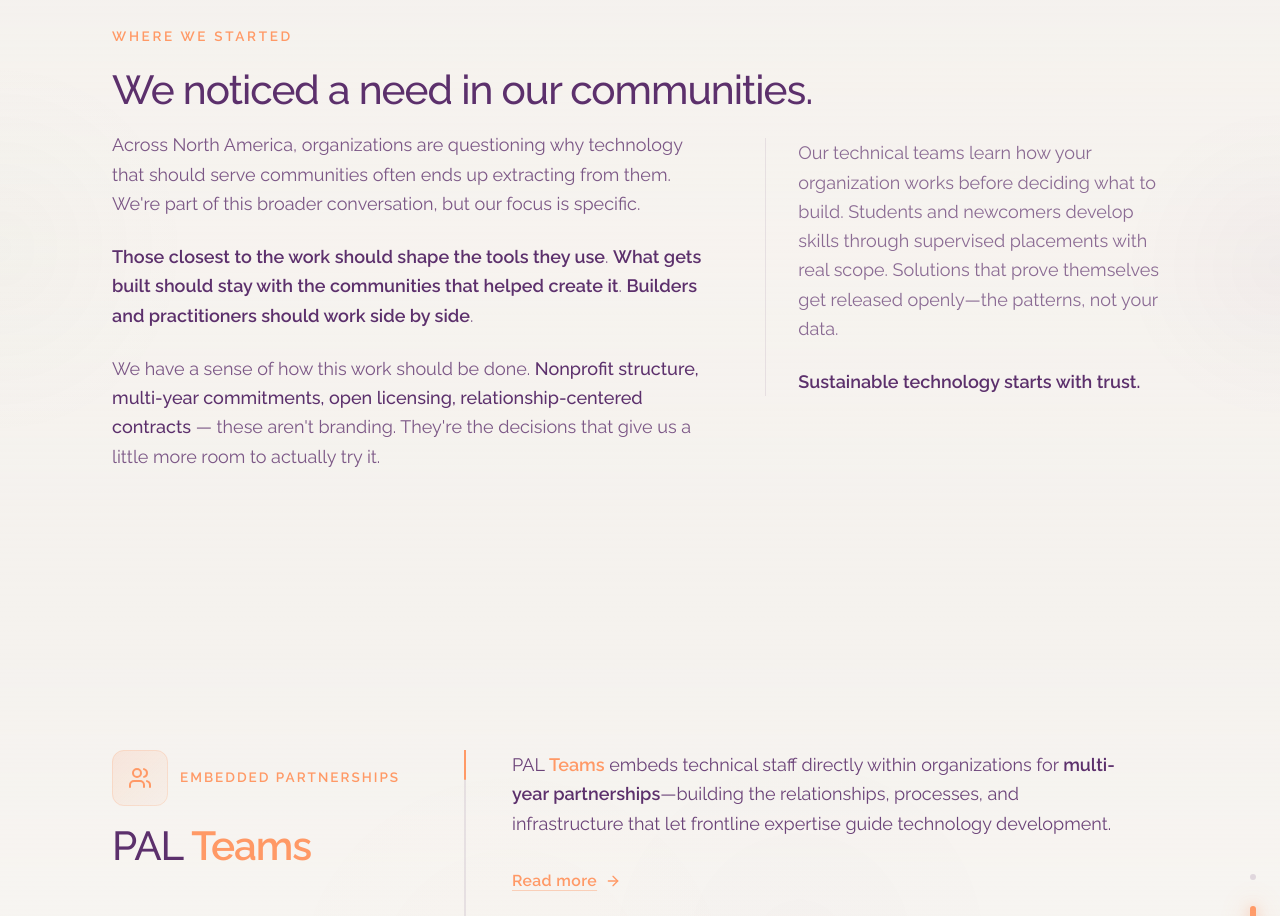
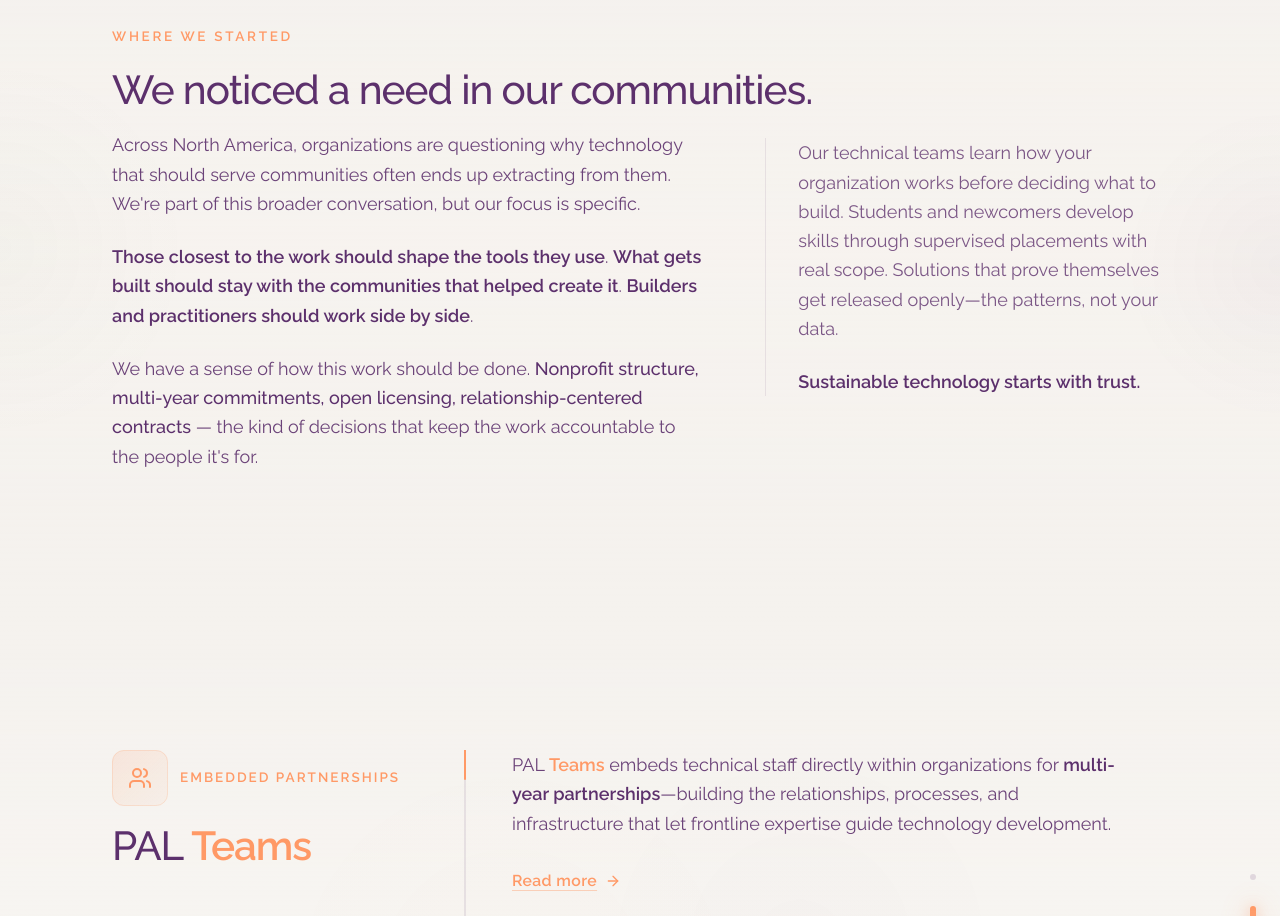
Before and after one commit to slyuber/PALcares2025Redesign, a Next.js app: page / in a window 1280 px wide. Shown: the part 900-1816 px from the top of the page. Built offline with nearby package versions, Linux system fonts and the light colour scheme.

Commit message:
content: Rewrite NeedWeNoticed closing line, improve body text readability
Drop defensive "these aren't branding" / vague "actually try it" — replace
with grounded landing. Bump body text opacity /80→/90, supporting /70→/80
for better contrast without changing visual hierarchy.

```diff
--- a/app/components/NeedWeNoticed.tsx
+++ b/app/components/NeedWeNoticed.tsx
@@ -106,13 +106,13 @@
             className="lg:col-span-7 space-y-6"
             variants={bodyVariants}
           >
-            <p className="text-base md:text-lg text-[#5C306C]/80 leading-relaxed">
+            <p className="text-base md:text-lg text-[#5C306C]/90 leading-relaxed">
               Across North America, organizations are questioning why technology
               that should serve communities often ends up extracting from them.
               We&apos;re part of this broader conversation, but our focus is specific.
             </p>
 
-            <p className="text-base md:text-lg text-[#5C306C]/80 leading-relaxed">
+            <p className="text-base md:text-lg text-[#5C306C]/90 leading-relaxed">
               <strong className="text-[#5C306C] font-semibold">
                 Those closest to the work should shape the tools they use
               </strong>
@@ -127,13 +127,13 @@
               .
             </p>
 
-            <p className="text-base md:text-lg text-[#5C306C]/80 leading-relaxed">
+            <p className="text-base md:text-lg text-[#5C306C]/90 leading-relaxed">
               We have a sense of how this work should be done.{" "}
               <span className="text-[#5C306C] font-medium">
                 Nonprofit structure, multi-year commitments, open licensing,
                 relationship-centered contracts
               </span>
-              {" "}&mdash; these aren&apos;t branding. They&apos;re the decisions that give us a little more room to actually try it.
+              {" "}&mdash; the kind of decisions that keep the work accountable to the people it&apos;s for.
             </p>
           </motion.div>
 
@@ -143,7 +143,7 @@
             variants={bodyVariants}
           >
             <div className="lg:pl-8 lg:border-l border-[#5C306C]/10">
-              <p className="text-base md:text-lg text-[#5C306C]/70 leading-relaxed mb-6">
+              <p className="text-base md:text-lg text-[#5C306C]/80 leading-relaxed mb-6">
                 Our technical teams learn how your organization works before deciding what to build. Students and newcomers develop skills through supervised placements with real scope. Solutions that prove themselves get released openly&mdash;the patterns, not your data.
               </p>
 
```
Also changed, not shown: 1 other file (tests, documents, lock files or other folders).
